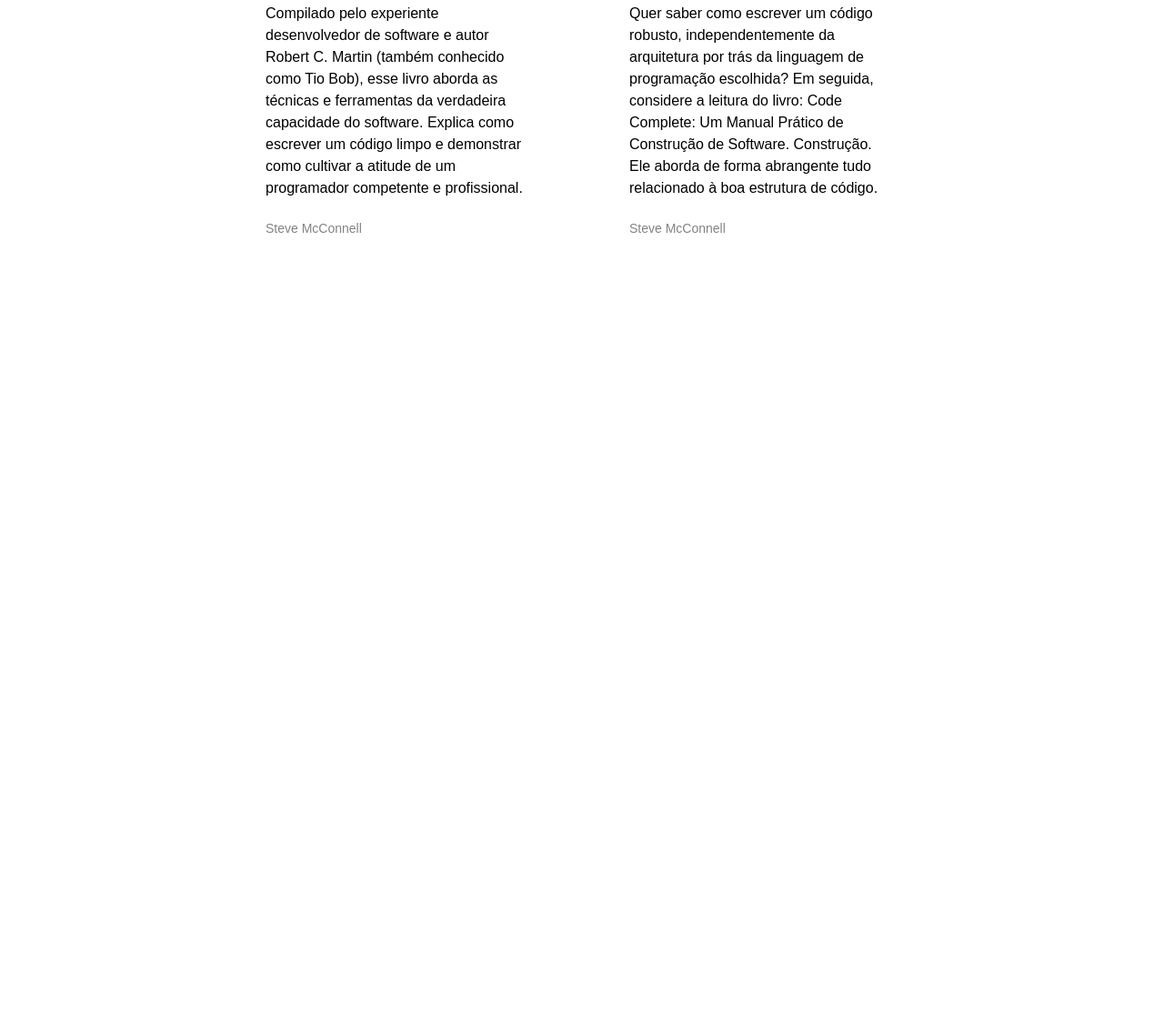
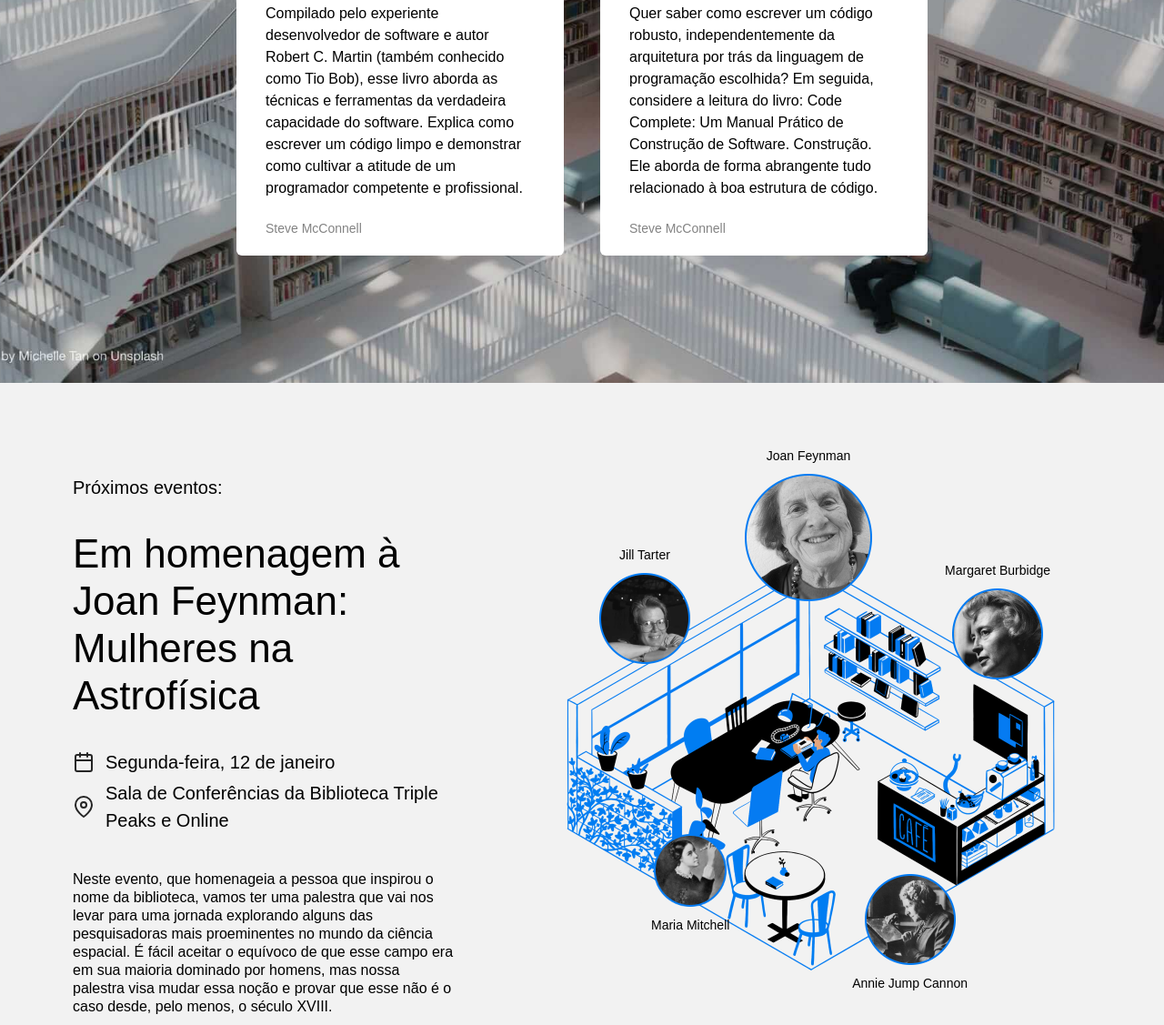
Before and after one commit to BrunosnReis/web_project_library, a plain HTML site: page index.html in a window 1280 px wide. Shown: the part 1673-2800 px from the top of the page at 91% size. Before the commit the page ends 2094 px from the top, so only its background shows below. Drawn offline with Linux system fonts and the light colour scheme.

Commit message:
TripleTeen

```diff
--- a/index.html
+++ b/index.html
@@ -25,7 +25,7 @@
             </li>
 
             <li>
-              <a href="#Eventos" class="nav__link">Eventos</a>
+              <a href="#events" class="nav__link">Eventos</a>
             </li>
             <li>
               <a href="#Seja-Um-Membro" class="nav__link">Seja um membro</a>
@@ -132,6 +132,92 @@
             </li>
           </ul>
         </section>
+
+        <section id="events" class="events">
+          <div class="events__content">
+            <h2 class="events__heading">Próximos eventos:</h2>
+            <h3 class="events__title">
+              Em homenagem à Joan Feynman: Mulheres na Astrofísica
+            </h3>
+            <div class="event-info events__info-section">
+              <div class="event-info__item">
+                <img
+                  src="./images/icon_calendar.svg"
+                  alt="Calendar icon"
+                  class="event-info__icon"
+                />
+                <p class="event-info__text">Segunda-feira, 12 de janeiro</p>
+              </div>
+              <div class="event-info__item">
+                <img
+                  src="./images/icon_pin.svg"
+                  alt="Pin icon"
+                  class="event-info__icon"
+                />
+                <p class="event-info__text">
+                  Sala de Conferências da Biblioteca Triple Peaks e Online
+                </p>
+              </div>
+            </div>
+            <p class="events__description">
+              Neste evento, que homenageia a pessoa que inspirou o nome da
+              biblioteca, vamos ter uma palestra que vai nos levar para uma
+              jornada explorando alguns das pesquisadoras mais proeminentes no
+              mundo da ciência espacial. É fácil aceitar o equívoco de que esse
+              campo era em sua maioria dominado por homens, mas nossa palestra
+              visa mudar essa noção e provar que esse não é o caso desde, pelo
+              menos, o século XVIII.
+            </p>
+            <a href="#" class="events__more">Mais eventos &rarr;</a>
+          </div>
+          <div class="events__cover">
+            <img src="./images/cafe.png" alt="cafe" class="events__image" />
+            <div class="person person_name_feynman">
+              <p class="person__caption">Joan Feynman</p>
+              <img
+                src="./images/person_feynman.png"
+                alt="foto de Joan Feynman,Astrofísica e cientista espacial"
+                class="person__image person__image_size_l"
+              />
+            </div>
+
+            <div class="person person_name_burbidge">
+            <p class="person__caption">Margaret Burbidge</p>
+            <img
+              src="./images/person_burbidge.png"
+              alt="foto da astrofísica inglesa Margaret Burbidge "
+              class="person__image person__image_size_m"
+            />
+          </div>
+
+          <div class="person person_name_cannon">
+            <img
+              src="./images/person_cannon.png"
+              alt="foto da Annie Jump Cannon que foi uma astrônoma"
+              class="person__image person__image_size_m"
+            />
+            <p class="person__caption"> Annie Jump Cannon</p>
+          </div>
+
+          <div class="person person_name_mitchell ">
+            <img
+              src="./images/person_mitchell.png"
+              alt="foto Maria Mitchell primeira astrônoma profissional dos Estados Unidos"
+              class="person__image person__image_size_s"
+            />
+            <p class="person__caption"> Maria Mitchell</p>
+          </div>
+
+          <div class="person person_name_tarter">
+            <p class="person__caption">Jill Tarter</p>
+            <img
+              src="./images/person_tarter.png"
+              alt="foto Jill Tarter, ex-astrônoma da NASA e agora pesquisadora do SETI"
+              class="person__image person__image_size_m"
+            />
+          </div>
+        </section>
+
       </main>
     </div>
   </body>
--- a/styles/style.css
+++ b/styles/style.css
@@ -159,3 +159,132 @@
   color: #838383;
   margin-top: auto;
 }
+
+.events {
+  padding: 100px 0 120px 80px;
+  display: flex;
+  align-items: start;
+  justify-content: space-between;
+  box-sizing: border-box;
+  background-color: #f2f2f2;
+}
+
+.events__content {
+  flex-basis: 580px;
+}
+
+.events__heading {
+  font-size: 20px;
+  font-weight: 500;
+  line-height: 30px;
+  margin: 0;
+}
+
+.events__title {
+  font-size: 44px;
+  font-weight: 500;
+  line-height: 52px;
+  margin: 32px 0 0;
+}
+
+.events__info-section {
+  margin-top: 32px;
+}
+
+.event-info__item {
+  display: flex;
+  align-items: center;
+  margin-bottom: 4px;
+  font-weight: 500;
+}
+
+.event-info__icon {
+  background-repeat: no-repeat;
+  background-position: center;
+  margin-right: 12px;
+  width: 24px;
+  height: 24px;
+}
+
+.event-info__text {
+  font-size: 20px;
+  font-weight: 500;
+  line-height: 30px;
+  margin: 0;
+}
+
+.events__description {
+  margin: 40px 0 60px;
+}
+
+.events__more {
+  color: #2f80ed;
+  text-decoration: none;
+}
+
+.events__cover {
+  flex-grow: 1;
+  flex-shrink: 0;
+  flex-basis: 780px;
+  max-width: 780px;
+  position: relative;
+}
+
+.events__image {
+  max-width: 100%;
+}
+
+.person {
+  position: absolute;
+  display: flex;
+  align-items: center;
+  flex-direction: column;
+  gap: 10px;
+}
+
+.person_name_feynman {
+  top: -30px;
+  left: 319px;
+}
+
+.person_name_burbidge {
+  top: 96px;
+  right: 125px;
+}
+
+.person_name_cannon {
+  bottom: 18px;
+  right: 216px;
+}
+
+.person_name_mitchell {
+  bottom: 82px;
+  left: 216px;
+}
+
+.person_name_tarter {
+  top: 79px;
+  left: 159px;
+}
+
+.person__image {
+  max-width: 100%;
+}
+
+.person__image_size_l {
+  width: 140px;
+}
+
+.person__image_size_m {
+  width: 100px;
+}
+
+.person__image_size_s {
+  width: 80px;
+}
+
+.person__caption {
+  text-align: center;
+  font-size: 14px;
+  margin: 0;
+}
```
Also changed, not shown: images/inside_the_library.png (added), images/logo.svg (added), images/staff_picks_background.jpg (added).
